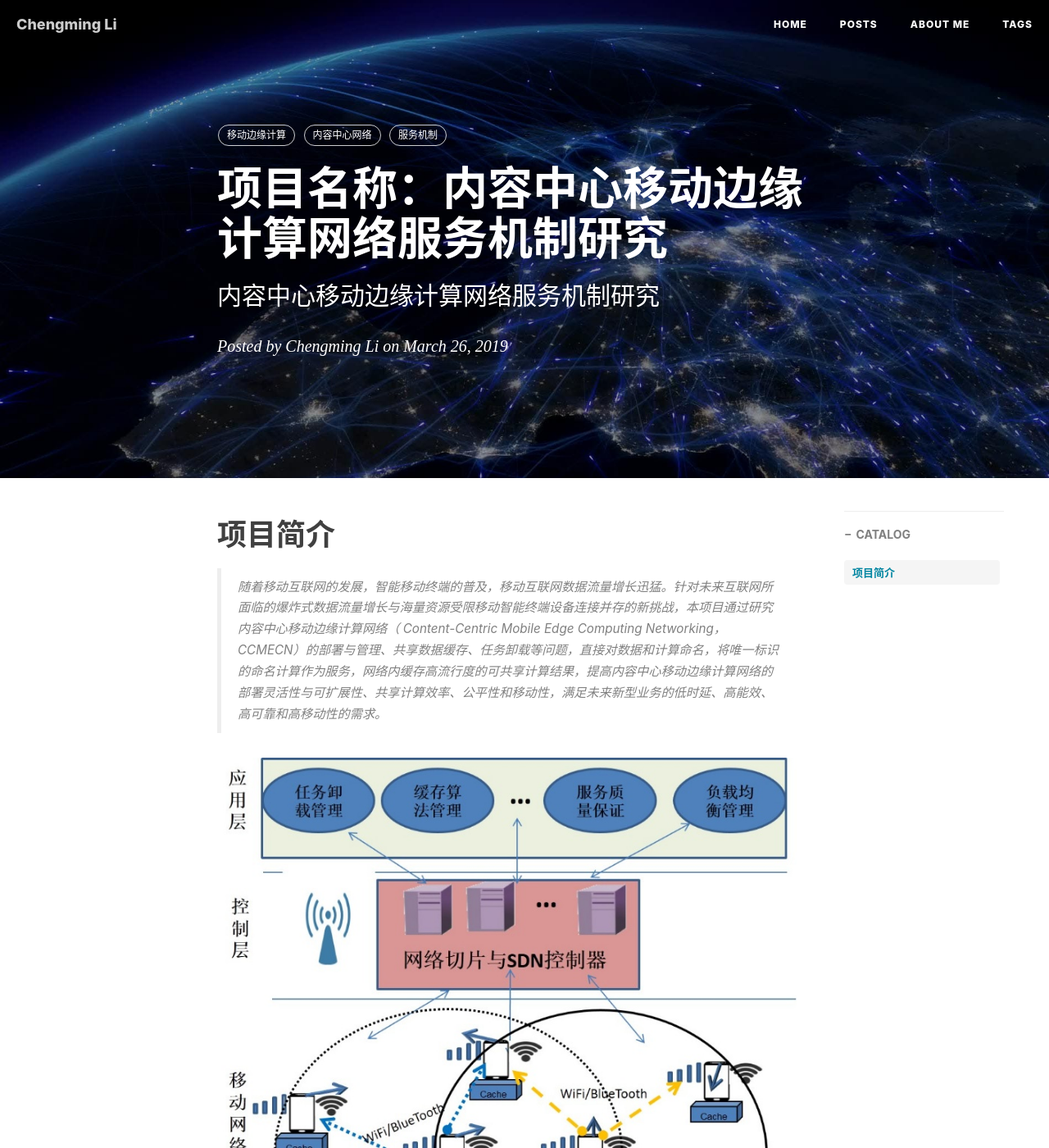
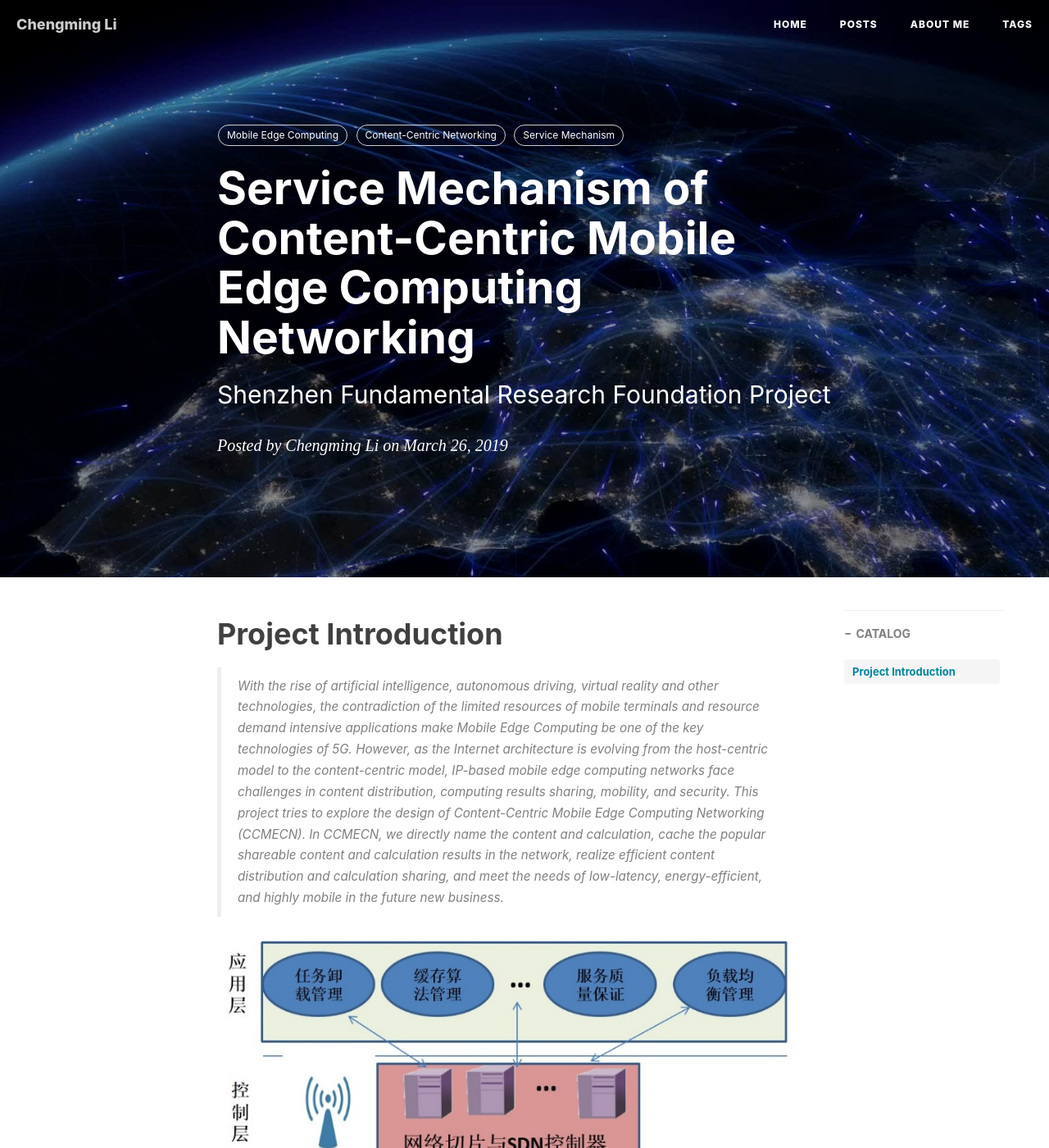
Before and after one commit to cm-li/cm-li.github.io, a Jekyll site: the page built from _posts/2019-03-26-CCMECN-内容中心移动边缘计算网络服务机制研究.md, in a window 1280 px wide and 1400 px high. Shown: the whole window at 82% size. Built offline with Jekyll 4.4.1, drawn with Linux system fonts in a browser that asks for light colours; nearby versions of some CDN libraries; comment, search, counter and statistics services are not loaded; some of the changed text lies outside the part shown.

Commit message:
Update 2019-03-26-CCMECN-内容中心移动边缘计算网络服务机制研究.md

```diff
--- a/_posts/2019-03-26-CCMECN-内容中心移动边缘计算网络服务机制研究.md
+++ b/_posts/2019-03-26-CCMECN-内容中心移动边缘计算网络服务机制研究.md
@@ -1,18 +1,18 @@
 ---
 layout:     post
-title:      项目名称：内容中心移动边缘计算网络服务机制研究
-subtitle:   内容中心移动边缘计算网络服务机制研究
+title:      Service Mechanism of Content-Centric Mobile Edge Computing Networking
+subtitle:   Shenzhen Fundamental Research Foundation Project
 date:       2019-03-26
 author:     Chengming Li
 header-img: img/post-bg-os-metro.jpg
 catalog: true
 tags:
-    - 移动边缘计算
-    - 内容中心网络
-    - 服务机制
+    - Mobile Edge Computing
+    - Content-Centric Networking
+    - Service Mechanism
 ---
-# 项目简介
+# Project Introduction
 
->随着移动互联网的发展，智能移动终端的普及，移动互联网数据流量增长迅猛。针对未来互联网所面临的爆炸式数据流量增长与海量资源受限移动智能终端设备连接并存的新挑战，本项目通过研究内容中心移动边缘计算网络（ Content-Centric Mobile Edge Computing Networking， CCMECN）的部署与管理、共享数据缓存、任务卸载等问题，直接对数据和计算命名，将唯一标识的命名计算作为服务，网络内缓存高流行度的可共享计算结果，提高内容中心移动边缘计算网络的部署灵活性与可扩展性、共享计算效率、公平性和移动性，满足未来新型业务的低时延、高能效、高可靠和高移动性的需求。
+>With the rise of artificial intelligence, autonomous driving, virtual reality and other technologies, the contradiction of the limited resources of mobile terminals and resource demand intensive applications make Mobile Edge Computing be one of the key technologies of 5G. However, as the Internet architecture is evolving from the host-centric model to the content-centric model, IP-based mobile edge computing networks face challenges in content distribution, computing results sharing, mobility, and security. This project tries to explore the design of Content-Centric Mobile Edge Computing Networking (CCMECN). In CCMECN, we directly name the content and calculation, cache the popular shareable content and calculation results in the network, realize efficient content distribution and calculation sharing, and meet the needs of low-latency, energy-efficient, and highly mobile in the future new business.
 
 ![image](/img/project-study/ccmecn-content-1.jpg)
```
